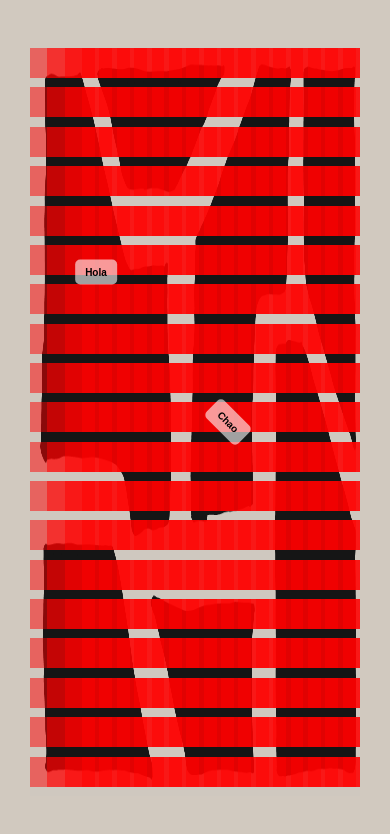
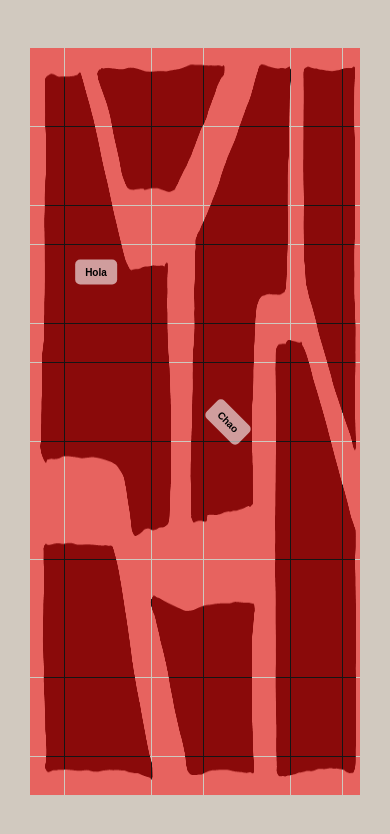
Before and after one commit to g-guevara/mtfa, a Next.js app: page / in a window 390 px wide. Shown: the top 834 px of the page. Built offline with nearby package versions, Linux system fonts and the light colour scheme.

Commit message:
responsive

```diff
--- a/src/app/page.css
+++ b/src/app/page.css
@@ -42,8 +42,8 @@
 /* Botones de la cuadrícula */
 .grid-cell {
   position: absolute;
-  width: 65px;
-  height: 30px;
+  width: 5.2%;
+  height: 5.2%;
   background-color: transparent;
   border: none;
   cursor: pointer;
```
